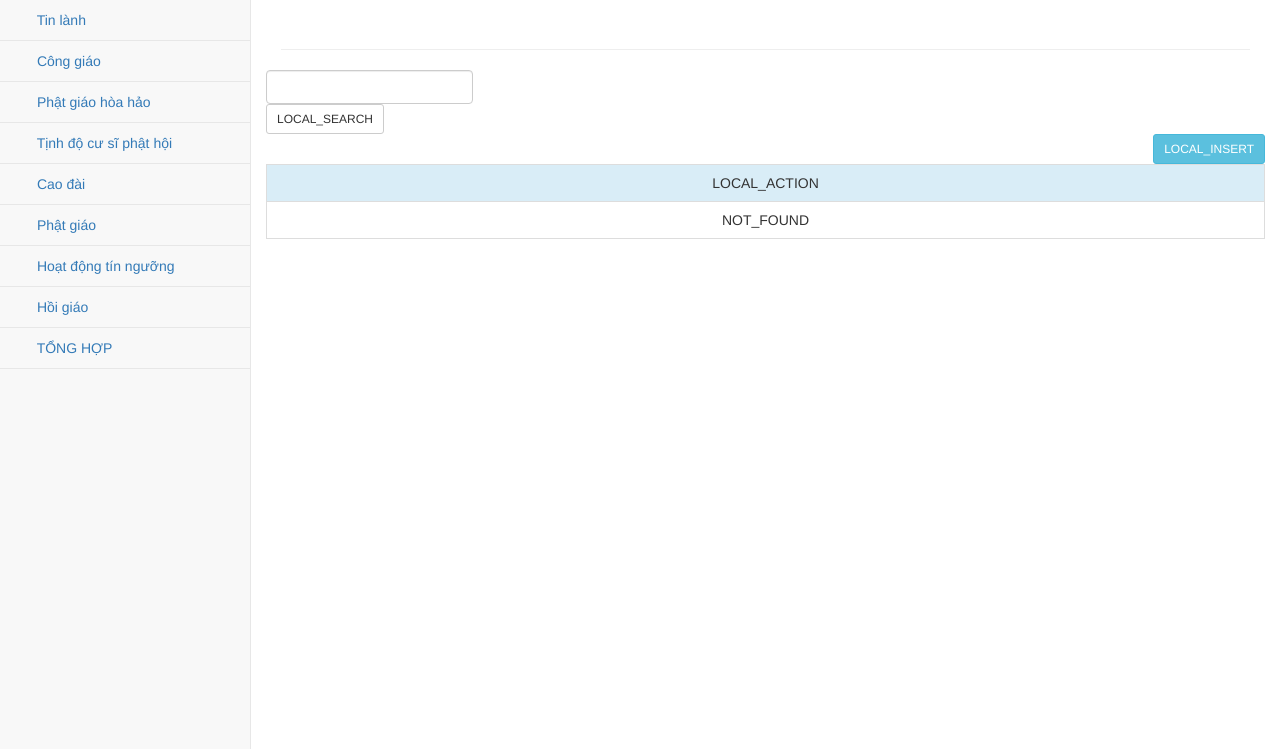
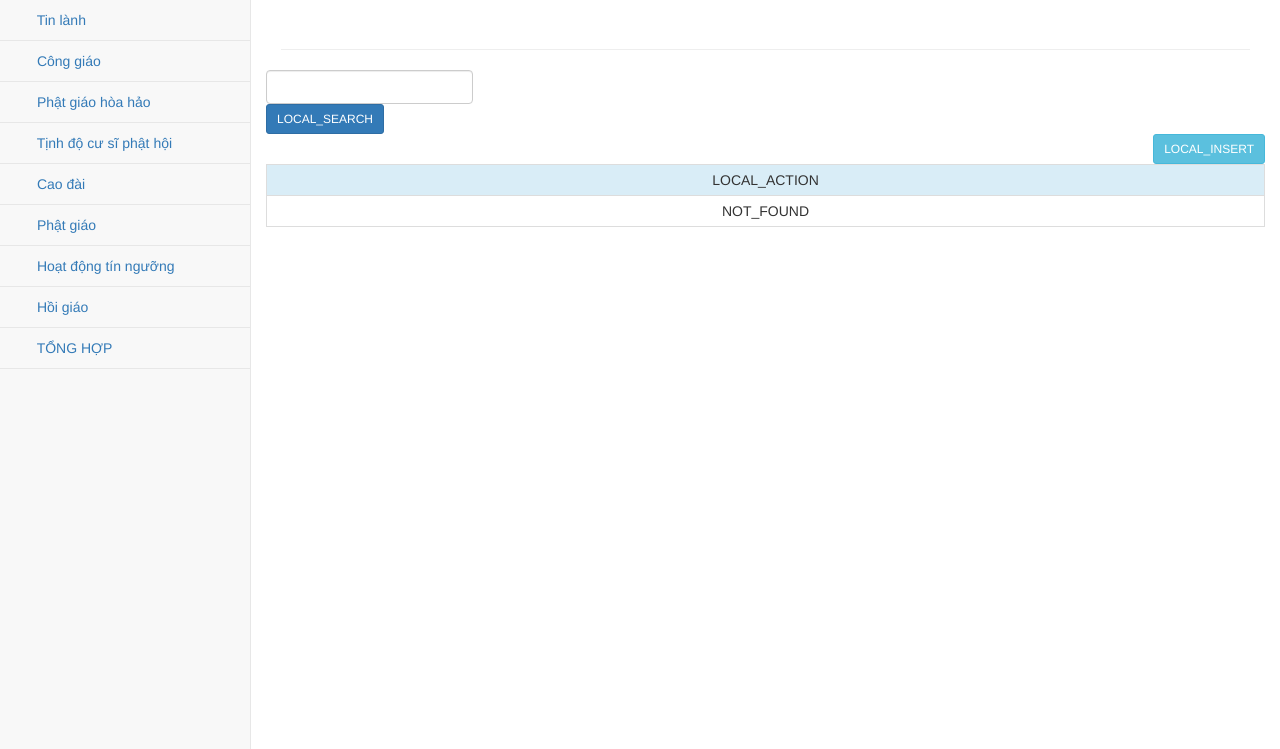
Before and after one commit to yunhai/tongiao, a CakePHP app: the page made by app/View/common/index.ctp in a window 1280 px wide. Shown: the part 51-800 px from the top of the page. Run offline with PHP 8.4 and a stand-in for CakePHP, Linux system fonts and the light colour scheme; the template is opened without the code that fills it, so the values that code supplies are empty; form fields are guessed from the names that the template uses; some libraries are stand-ins or nearby versions; some web fonts are replaced.

Commit message:
Sửa giao diện

```diff
--- a/app/View/common/index.ctp
+++ b/app/View/common/index.ctp
@@ -35,7 +35,7 @@
         <?php
             echo $this->Form->submit(LOCAL_SEARCH, array(
                 'type' => 'submit',
-                'class' => 'btn btn-default btn-sm',
+                'class' => 'btn btn-primary btn-sm',
                 'div' => false,
                 'label' => false
                 )
@@ -53,13 +53,13 @@
         </span>
         <?php echo $this->Form->end();?>
         </p>
-        <table class="table table-bordered" >
+        <table class="table table-bordered table-condensed table-striped table-hover">
             <tbody>
                 <tr>
                     <?php foreach ($showField as $key => $val) { ?>
                         <th class="aside aligncenter info"><?php echo $key; ?></th>
                     <?php } ?>
-                    <td class="aside aligncenter info" style="width: 17% !important;"> <?php echo LOCAL_ACTION; ?> </td>
+                    <td class="aside aligncenter info" style="width: 12% !important;"> <?php echo LOCAL_ACTION; ?> </td>
                 </tr>
                 <?php
                 if (empty($data)) {
@@ -84,7 +84,7 @@
                             <?php
                                 echo $this->Form->button(LOCAL_EDIT, array(
                                     'type' => 'button',
-                                    "style" => "margin-right: 5px;",
+                                    "style" => "margin-right: 8px;",
                                     'class' => 'btn btn-info btn-sm',
                                     'onclick' =>
                                     'window.location.href =  \'' . Router::url(array('controller' => $controller, 'action' => 'add', $val[$model]["id"]), true) . '\'; '
```
